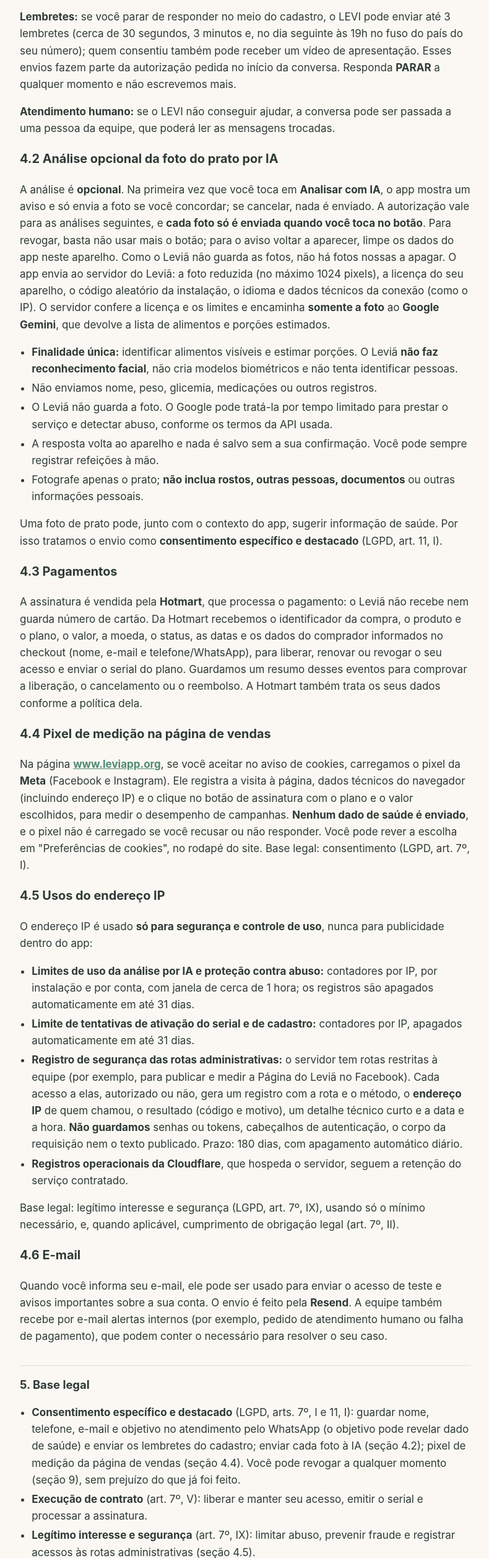
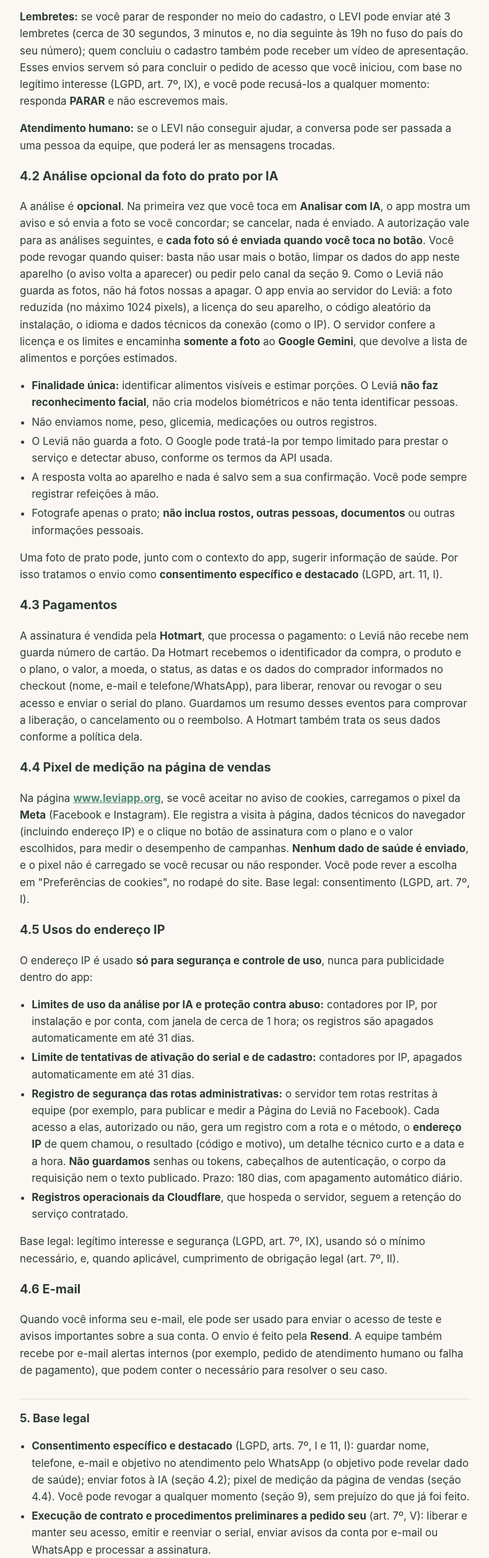
Before and after one commit to ferpa2505-art/levia-policies, a plain HTML site: page privacidade.html in a window 1280 px wide. Shown: the part 2713-5227 px from the top of the page at 62% size, without its empty margins (244-1034 px from the left). Drawn offline with Linux system fonts and the light colour scheme.

Commit message:
docs(lgpd): sincroniza privacidade.html com a revisão e alinha revogação por estorno nos termos

```diff
--- a/privacidade.html
+++ b/privacidade.html
@@ -65,10 +65,10 @@
 <li>uma conta com marcas irreversíveis (hash) do telefone e do e-mail; do serial guardamos apenas o hash, nunca o texto;</li>
 <li>os aparelhos ativados (um código aleatório por instalação, no máximo 2 por serial), as datas de uso e o período de teste ou assinatura.</li>
 </ul>
-<p><strong>Lembretes:</strong> se você parar de responder no meio do cadastro, o LEVI pode enviar até 3 lembretes (cerca de 30 segundos, 3 minutos e, no dia seguinte às 19h no fuso do país do seu número); quem consentiu também pode receber um vídeo de apresentação. Esses envios fazem parte da autorização pedida no início da conversa. Responda <strong>PARAR</strong> a qualquer momento e não escrevemos mais.</p>
+<p><strong>Lembretes:</strong> se você parar de responder no meio do cadastro, o LEVI pode enviar até 3 lembretes (cerca de 30 segundos, 3 minutos e, no dia seguinte às 19h no fuso do país do seu número); quem concluiu o cadastro também pode receber um vídeo de apresentação. Esses envios servem só para concluir o pedido de acesso que você iniciou, com base no legítimo interesse (LGPD, art. 7º, IX), e você pode recusá-los a qualquer momento: responda <strong>PARAR</strong> e não escrevemos mais.</p>
 <p><strong>Atendimento humano:</strong> se o LEVI não conseguir ajudar, a conversa pode ser passada a uma pessoa da equipe, que poderá ler as mensagens trocadas.</p>
 <h3>4.2 Análise opcional da foto do prato por IA</h3>
-<p>A análise é <strong>opcional</strong>. Na primeira vez que você toca em <strong>Analisar com IA</strong>, o app mostra um aviso e só envia a foto se você concordar; se cancelar, nada é enviado. A autorização vale para as análises seguintes, e <strong>cada foto só é enviada quando você toca no botão</strong>. Para revogar, basta não usar mais o botão; para o aviso voltar a aparecer, limpe os dados do app neste aparelho. Como o Leviã não guarda as fotos, não há fotos nossas a apagar. O app envia ao servidor do Leviã: a foto reduzida (no máximo 1024 pixels), a licença do seu aparelho, o código aleatório da instalação, o idioma e dados técnicos da conexão (como o IP). O servidor confere a licença e os limites e encaminha <strong>somente a foto</strong> ao <strong>Google Gemini</strong>, que devolve a lista de alimentos e porções estimados.</p>
+<p>A análise é <strong>opcional</strong>. Na primeira vez que você toca em <strong>Analisar com IA</strong>, o app mostra um aviso e só envia a foto se você concordar; se cancelar, nada é enviado. A autorização vale para as análises seguintes, e <strong>cada foto só é enviada quando você toca no botão</strong>. Você pode revogar quando quiser: basta não usar mais o botão, limpar os dados do app neste aparelho (o aviso volta a aparecer) ou pedir pelo canal da seção 9. Como o Leviã não guarda as fotos, não há fotos nossas a apagar. O app envia ao servidor do Leviã: a foto reduzida (no máximo 1024 pixels), a licença do seu aparelho, o código aleatório da instalação, o idioma e dados técnicos da conexão (como o IP). O servidor confere a licença e os limites e encaminha <strong>somente a foto</strong> ao <strong>Google Gemini</strong>, que devolve a lista de alimentos e porções estimados.</p>
 <ul>
 <li><strong>Finalidade única:</strong> identificar alimentos visíveis e estimar porções. O Leviã <strong>não faz reconhecimento facial</strong>, não cria modelos biométricos e não tenta identificar pessoas.</li>
 <li>Não enviamos nome, peso, glicemia, medicações ou outros registros.</li>
@@ -94,9 +94,9 @@
 <p>Quando você informa seu e-mail, ele pode ser usado para enviar o acesso de teste e avisos importantes sobre a sua conta. O envio é feito pela <strong>Resend</strong>. A equipe também recebe por e-mail alertas internos (por exemplo, pedido de atendimento humano ou falha de pagamento), que podem conter o necessário para resolver o seu caso.</p>
 <h2>5. Base legal</h2>
 <ul>
-<li><strong>Consentimento específico e destacado</strong> (LGPD, arts. 7º, I e 11, I): guardar nome, telefone, e-mail e objetivo no atendimento pelo WhatsApp (o objetivo pode revelar dado de saúde) e enviar os lembretes do cadastro; enviar cada foto à IA (seção 4.2); pixel de medição da página de vendas (seção 4.4). Você pode revogar a qualquer momento (seção 9), sem prejuízo do que já foi feito.</li>
-<li><strong>Execução de contrato</strong> (art. 7º, V): liberar e manter seu acesso, emitir o serial e processar a assinatura.</li>
-<li><strong>Legítimo interesse e segurança</strong> (art. 7º, IX): limitar abuso, prevenir fraude e registrar acessos às rotas administrativas (seção 4.5).</li>
+<li><strong>Consentimento específico e destacado</strong> (LGPD, arts. 7º, I e 11, I): guardar nome, telefone, e-mail e objetivo no atendimento pelo WhatsApp (o objetivo pode revelar dado de saúde); enviar fotos à IA (seção 4.2); pixel de medição da página de vendas (seção 4.4). Você pode revogar a qualquer momento (seção 9), sem prejuízo do que já foi feito.</li>
+<li><strong>Execução de contrato e procedimentos preliminares a pedido seu</strong> (art. 7º, V): liberar e manter seu acesso, emitir e reenviar o serial, enviar avisos da conta por e-mail ou WhatsApp e processar a assinatura.</li>
+<li><strong>Legítimo interesse e segurança</strong> (art. 7º, IX): enviar os lembretes do cadastro (seção 4.1), limitar abuso, prevenir fraude e registrar acessos às rotas administrativas (seção 4.5). Dados de saúde nunca são tratados com base no legítimo interesse.</li>
 <li><strong>Obrigação legal e exercício regular de direitos</strong> (art. 7º, II e VI; art. 16): guardar registros de pagamento, reembolso e segurança pelo prazo que a lei exigir ou enquanto necessários para defesa em processos.</li>
 </ul>
 <h2>6. Com quem compartilhamos e transferência internacional</h2>
```
Also changed, not shown: 1 other file.
